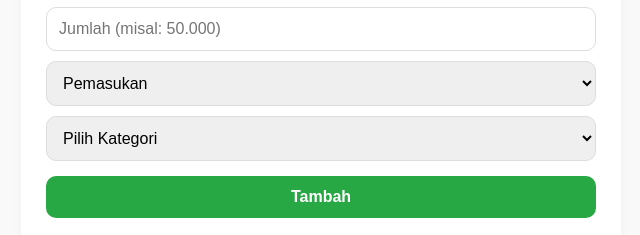
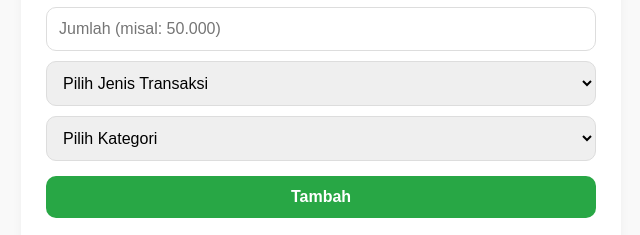
Before and after one commit to ZakyCode/Management-Money, a plain HTML site: page index.html in a window 1280 px wide. Shown: the part 212-447 px from the top of the page, 319-959 px from the left. Drawn offline with nearby package versions, Linux system fonts and the light colour scheme; a script that the page names is missing.

Commit message:
Update index.html

```diff
--- a/index.html
+++ b/index.html
@@ -20,6 +20,7 @@
       <input type="text" id="desc" placeholder="Deskripsi" required />
       <input type="text" id="amount" placeholder="Jumlah (misal: 50.000)" required />
       <select id="type">
+        <option value="Jenis" disabled selected>Pilih Jenis Transaksi</option>
         <option value="income">Pemasukan</option>
         <option value="expense">Pengeluaran</option>
       </select>
```
